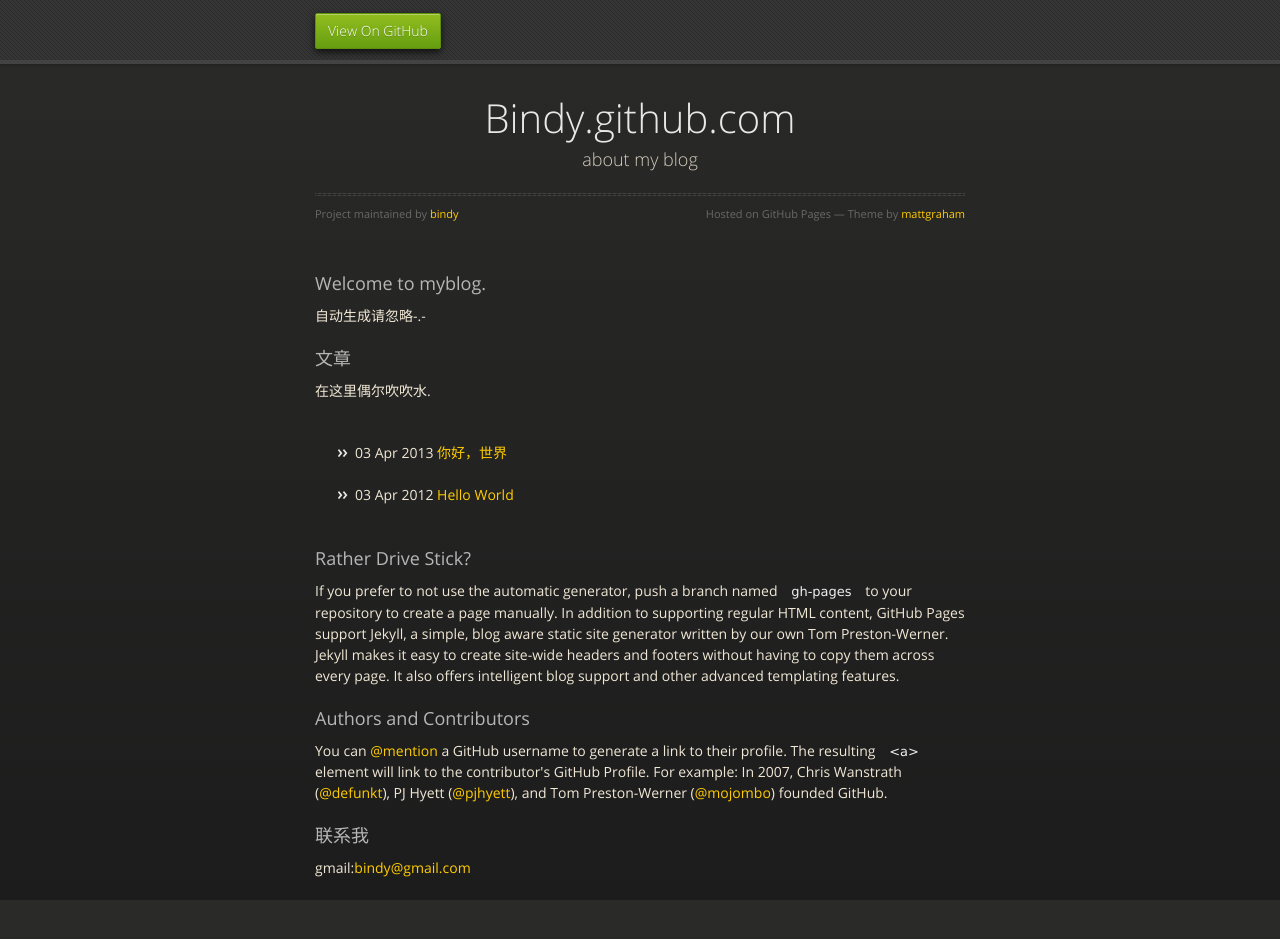
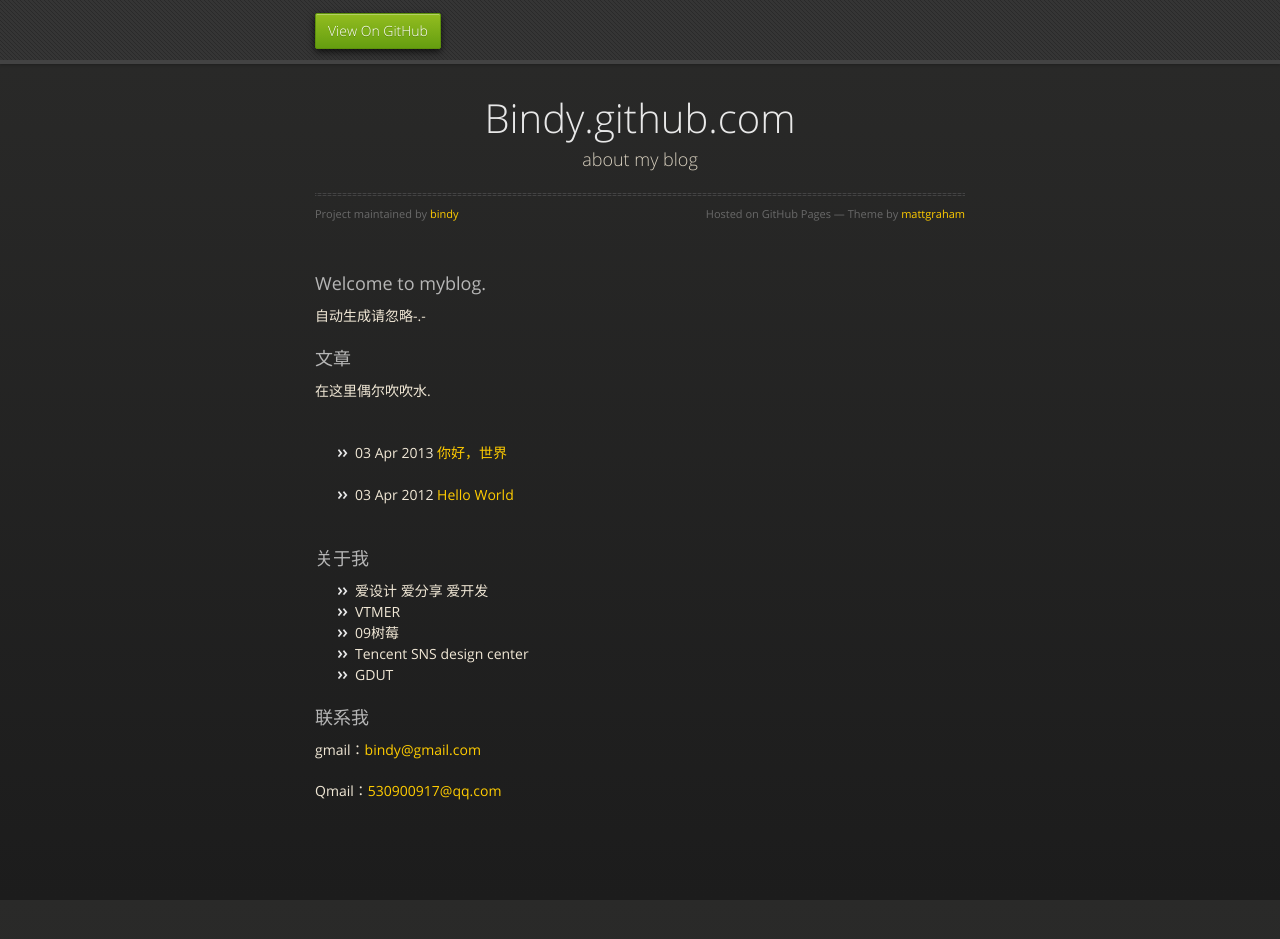
Before and after one commit to bindy/bindy.github.com, a Jekyll site: the page built from index.html, in a window 1280 px wide and 988 px high. Shown: the top 939 px of the window. Built offline with Jekyll 4.4.1, drawn with Linux system fonts in a browser that asks for light colours; nearby versions of some CDN libraries.

Commit message:
fix content

```diff
--- a/index.html
+++ b/index.html
@@ -30,21 +30,26 @@
 
 <ul>
 　　{% for post in site.posts %}
-　　　　<li>{{ post.date | date_to_string }} <a href="{{ site.baseurl }}{{ post.url }}">{{ post.title }}</a></li>
+　　　　<li>{{ post.date | date_to_string }} <a href="{{ post.url }}">{{ post.title }}</a></li>
 　　{% endfor %}
 </ul>
 
-<h3>Rather Drive Stick?</h3>
 
-<p>If you prefer to not use the automatic generator, push a branch named <code>gh-pages</code> to your repository to create a page manually. In addition to supporting regular HTML content, GitHub Pages support Jekyll, a simple, blog aware static site generator written by our own Tom Preston-Werner. Jekyll makes it easy to create site-wide headers and footers without having to copy them across every page. It also offers intelligent blog support and other advanced templating features.</p>
 
-<h3>Authors and Contributors</h3>
+<h3>关于我</h3>
 
-<p>You can <a href="https://github.com/blog/821" class="user-mention">@mention</a> a GitHub username to generate a link to their profile. The resulting <code>&lt;a&gt;</code> element will link to the contributor's GitHub Profile. For example: In 2007, Chris Wanstrath (<a href="https://github.com/defunkt" class="user-mention">@defunkt</a>), PJ Hyett (<a href="https://github.com/pjhyett" class="user-mention">@pjhyett</a>), and Tom Preston-Werner (<a href="https://github.com/mojombo" class="user-mention">@mojombo</a>) founded GitHub.</p>
+<ul>
+  <li>爱设计 爱分享 爱开发</li>
+  <li>VTMER</li>
+  <li>09树莓</li>
+  <li>Tencent SNS design center</li>
+  <li>GDUT</li>
+</ul>
 
 <h3>联系我</h3>
 
-<p>gmail:<a href="mailto:bindy@gmail.com">bindy@gmail.com</a> </p>
+<p>gmail：<a href="mailto:bindy@gmail.com">bindy@gmail.com</a> </p>
+<p>Qmail：<a href="mailto:530900917@qq.com">530900917@qq.com</a> </p>
       </section>
 
     </div>
```
